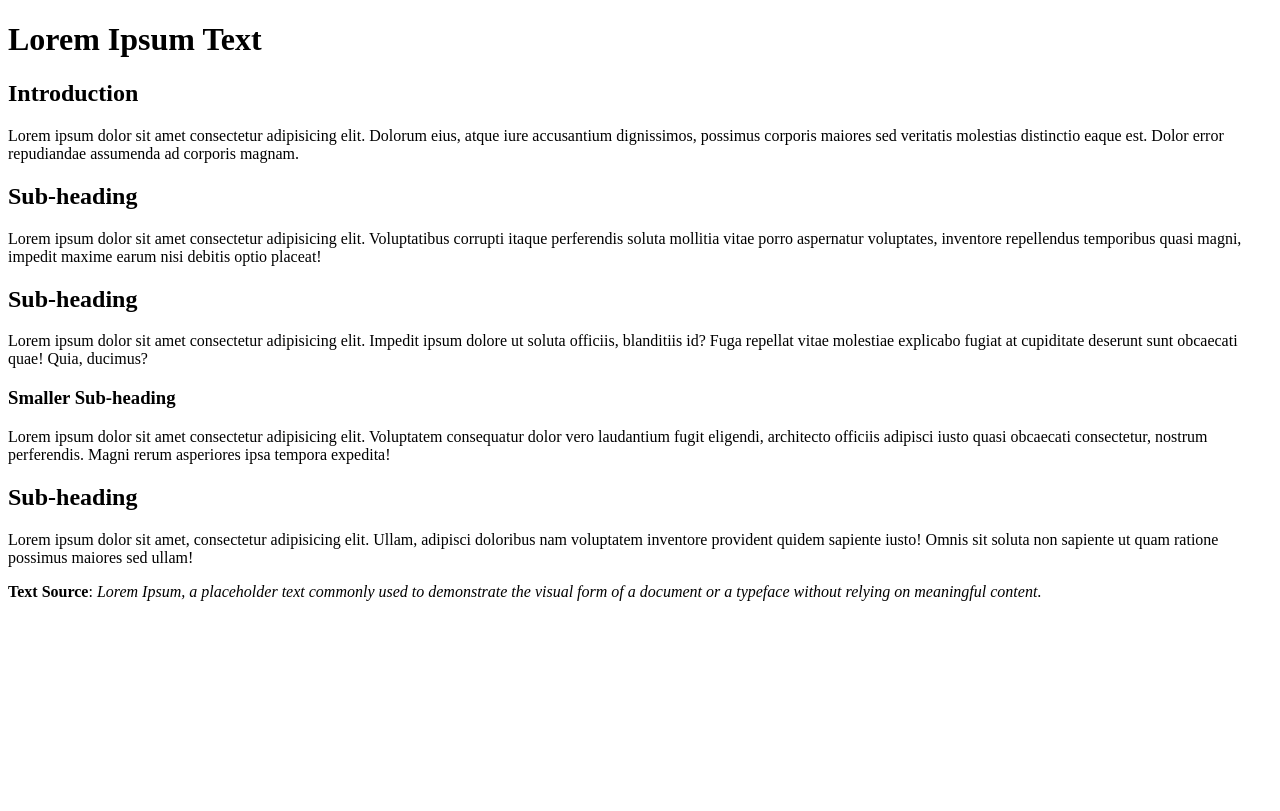
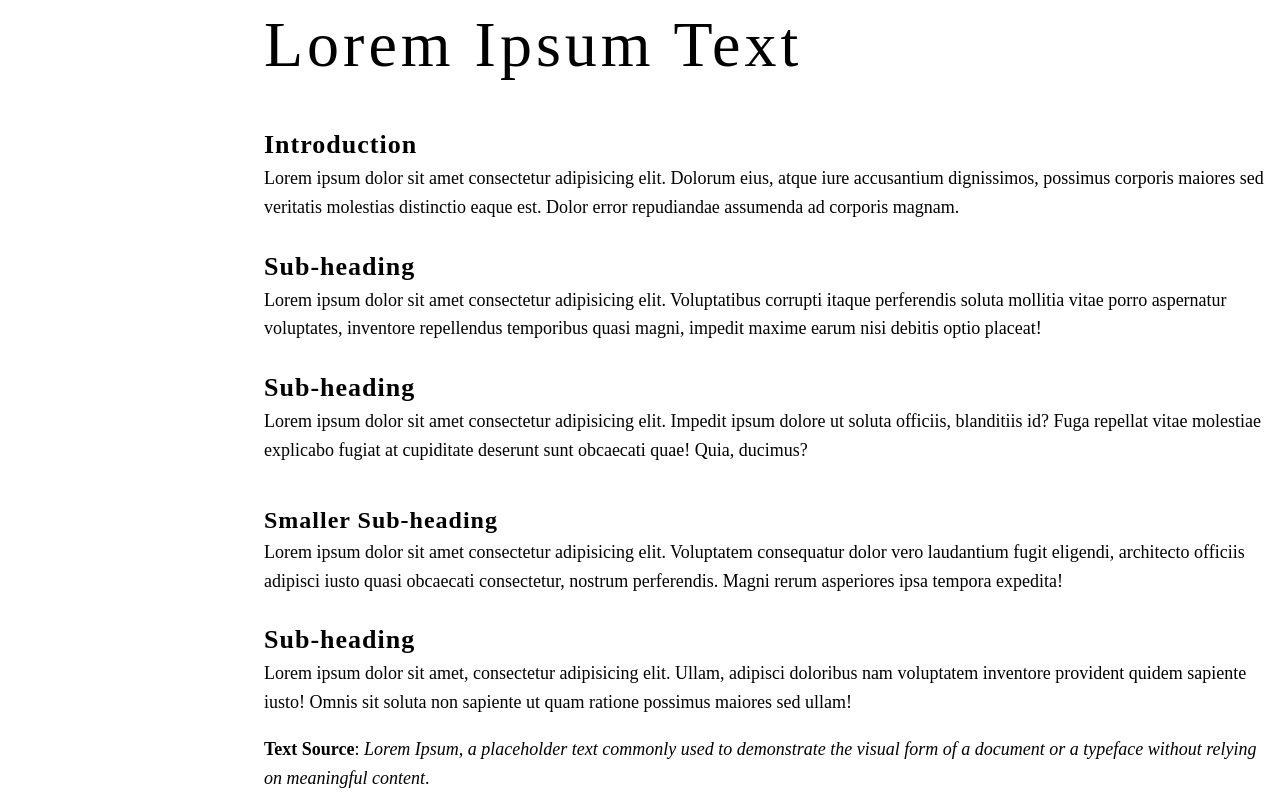
Before and after one commit to Aivyls/Aivyls.github.io, a plain HTML site: page page 4.html in a window 1280 px wide. Drawn offline with Linux system fonts and the light colour scheme.

Commit message:
Add files via upload

```diff
--- a/page 4.html
+++ b/page 4.html
@@ -7,6 +7,8 @@
     <meta name="viewport" content="width=device-width, initial-scale=1.0">
     <title>Lorem Ipsum Text</title>
     <meta name="description" content="A basic web page containing some placeholder text created with Lorem Ipsum.">
+
+    <link rel="stylesheet" href="style-4.css">
 </head>
 
 <body>
--- /dev/null
+++ b/style-1.css
@@ -0,0 +1,32 @@
+/* ==== PAGE WIDTH ==== */
+body {
+    padding-left: 20%;
+    padding-right: 20%
+
+h1 {
+    font-size: 84px;
+    text-align: center;
+    font-weight: normal;
+    letter-spacing: -2px;
+    margin-top: 0;
+    margin-bottom: 32px;
+
+}
+
+
+h2 {
+    font-size: 36px;
+    margin-bottom: 4px;
+}
+
+h3 {
+    font-size: 24px;
+    margin-bottom: 4px;
+}
+
+p {
+    font-size: 18px;
+    font-family: sans-serif;
+    line-height: 1.6;
+    margin-top: 0;
+}
--- /dev/null
+++ b/style-3.css
@@ -0,0 +1,31 @@
+/* ==== PAGE WIDTH ==== */
+body {
+    padding-left: 20%;
+    padding-right: 20%
+
+
+
+h1 {
+    font-size: 84px;
+    margin-bottom: 64px;
+    text-align: center;
+    font-weight: normal;
+    letter-spacing: 4px;
+
+}
+
+
+
+h2 {
+    font-size: 28px;
+    margin-bottom: 4px;
+    margin-top: 54px;
+    text-transform: uppercase;
+}
+
+p {
+    font-size: 20px;
+    margin-top: 0;
+    font-family: sans-serif;
+    line-height: 1.6;
+}
--- /dev/null
+++ b/style-4.css
@@ -0,0 +1,34 @@
+/* ==== PAGE WIDTH ==== */
+body {
+    padding-left: 20%;
+    padding-right: 20%
+
+body { font-family:sans-serif; }
+
+h1 {
+    font-size: 64px;
+    margin-top: 0;
+    margin-bottom: 48px;
+    font-weight: normal;
+    letter-spacing: 4px;
+}
+
+h2 {
+    font-size: 26px;
+    margin-top: 30px;
+    margin-bottom: 4px;
+    letter-spacing: 1px;
+}
+
+h3 {
+    font-size: 24px;
+    margin-top: 42px;
+    margin-bottom: 4px;
+    letter-spacing: 1px;
+}
+
+p {
+    font-size: 18px;
+    margin-top: 0;
+    line-height: 1.6;
+}
```
